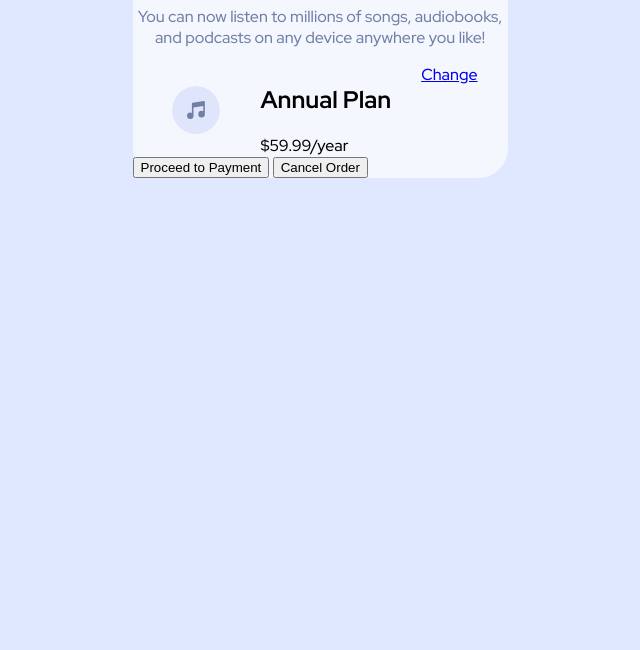
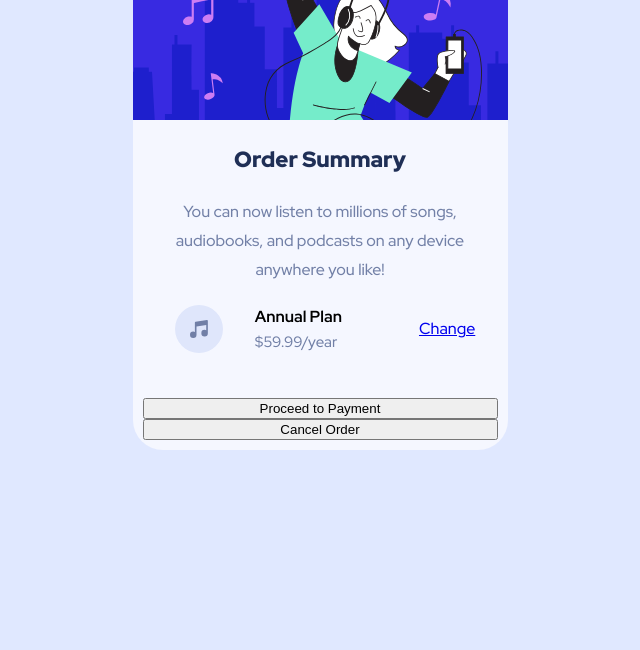
Before and after one commit to xizes2/202207-w2ch1-fernando-paulino, a website: page order-summary/index.html in a window 1280 px wide. Shown: the part 720-1370 px from the top of the page, without its empty margins (320-960 px from the left). Drawn offline with nearby package versions, Linux system fonts and the light colour scheme; files that its build step writes are made by us from their sources.

Commit message:
add styles to svg container as backgrnd image, style h2, p, colors

```diff
--- a/scss/_styles-order-summary.scss
+++ b/scss/_styles-order-summary.scss
@@ -15,11 +15,37 @@ body {
   background-color: variables.$color-very-pale-blue;
   font-family: "Red Hat Display", sans-serif;
 
+  .order-summary-main-container__svg-container {
+    height: 200px;
+    background-image: url("../order-summary/images/illustration-hero.svg");
+    background-repeat: no-repeat;
+    width: 100%;
+    border-radius: 30px 30px 0 0;
+  }
+
+  .order-summary-main-container__description {
+    display: flex;
+    flex-direction: column;
+    justify-content: center;
+    padding: 10px;
+  }
+
+  .order-summary-main-container__title {
+    color: variables.$color-dark-blue;
+    font-size: 22px;
+    font-weight: 900;
+    width: 100%;
+    text-align: center;
+  }
+
   .order-summary-main-container__annual-plan {
     display: flex;
     flex-direction: row;
     justify-content: space-evenly;
     width: 100%;
+    background-color: variables.$color-very-pale-blue;
+    margin-bottom: 35px;
+    align-items: center;
 
     .svg-container {
       display: flex;
@@ -30,17 +56,26 @@ body {
     .order-summary-main-container__price {
       display: flex;
       flex-direction: column;
+      width: 40%;
+
+      h2 {
+        font-size: 16px;
+        margin: 0;
+        padding-bottom: 5px;
+      }
+
+      span {
+        font-size: 15px;
+        color: variables.$color-desaturated-blue;
+      }
     }
-  }
-
-  svg {
-    width: 100%;
-    border-radius: 30px 30px 0 0;
   }
 
   p {
     text-align: center;
     color: variables.$color-desaturated-blue;
     font-size: variables.$font-size-paragraph;
+    line-height: 1.8;
+    margin: 10px 0;
   }
 }
```
